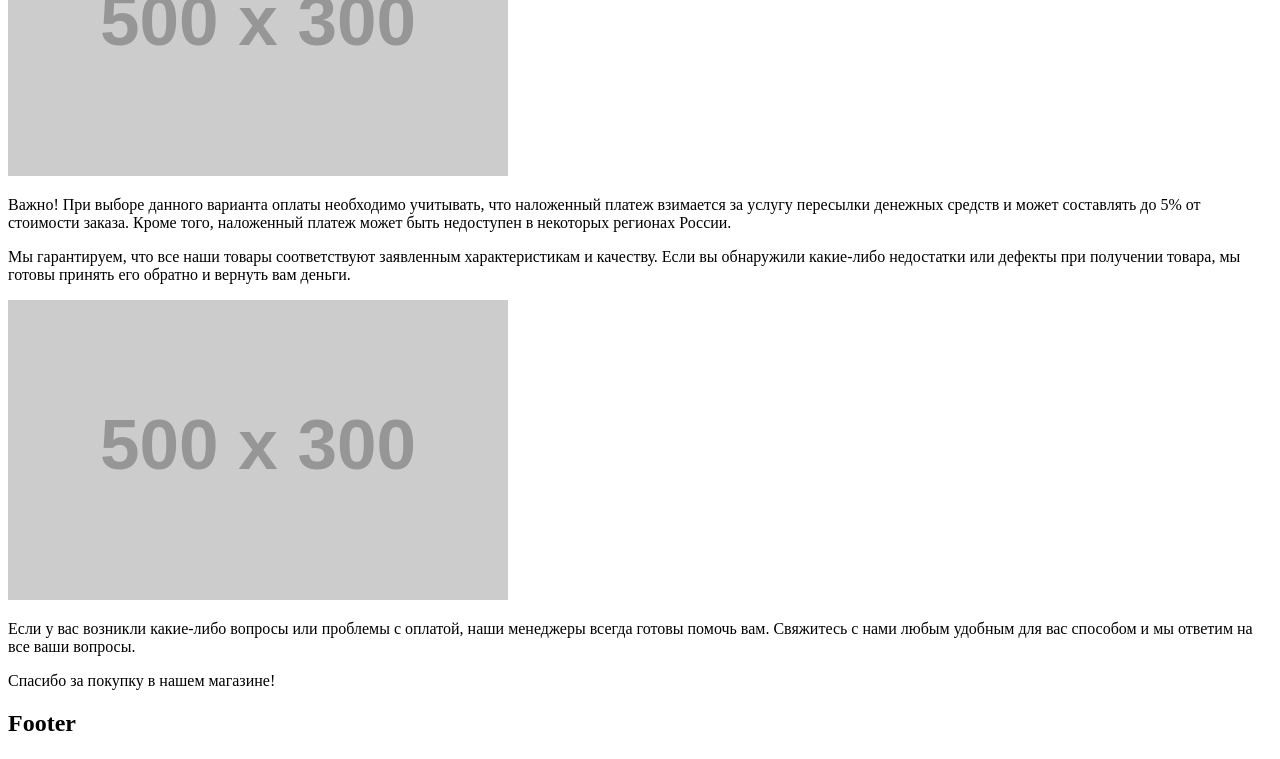
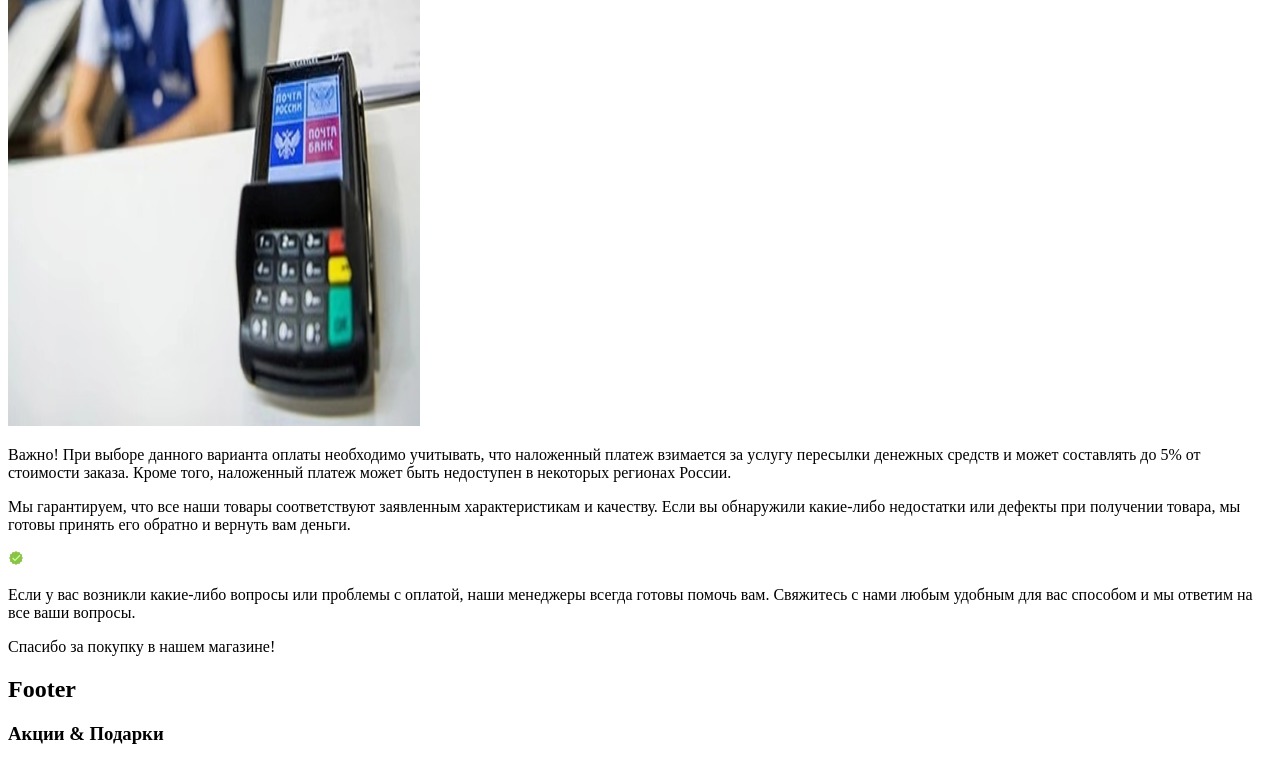
Before and after one commit to paltyshev/hygraph-ecommerce, a Next.js app: page /payment in a window 1280 px wide. Shown: the part 2102-2861 px from the top of the page. Built offline with nearby package versions, Linux system fonts and the light colour scheme.

Commit message:
3 files modified, 1 added

```diff
--- a/components/icons/index.js
+++ b/components/icons/index.js
@@ -12,3 +12,4 @@ export { default as FiShoppingCartIcon } from './fi-shopping-cart';
 export { default as Check } from './check';
 export { default as Pin } from './pin';
 export { default as ChevronRight } from './chevron-right';
+export { default as Quality } from './quality';
--- /dev/null
+++ b/components/icons/quality.js
@@ -0,0 +1,28 @@
+function Quality(props) {
+  return (
+    <svg
+      stroke="currentColor"
+      fill="currentColor"
+      stroke-width="0"
+      version="1"
+      viewBox="0 0 48 48"
+      enable-background="new 0 0 48 48"
+      height="1em"
+      width="1em"
+      xmlns="http://www.w3.org/2000/svg"
+      class="w-48 h-48"
+      {...props}
+    >
+      <polygon
+        fill="#8BC34A"
+        points="24,3 28.7,6.6 34.5,5.8 36.7,11.3 42.2,13.5 41.4,19.3 45,24 41.4,28.7 42.2,34.5 36.7,36.7 34.5,42.2 28.7,41.4 24,45 19.3,41.4 13.5,42.2 11.3,36.7 5.8,34.5 6.6,28.7 3,24 6.6,19.3 5.8,13.5 11.3,11.3 13.5,5.8 19.3,6.6"
+      ></polygon>
+      <polygon
+        fill="#CCFF90"
+        points="34.6,14.6 21,28.2 15.4,22.6 12.6,25.4 21,33.8 37.4,17.4"
+      ></polygon>
+    </svg>
+  );
+}
+
+export default Quality;
--- a/components/layout.js
+++ b/components/layout.js
@@ -13,7 +13,7 @@ function Layout({ children, footer, navigation }) {
       <React.Fragment>
         <DefaultSeo {...defaultSeo} />
         <Header {...navigation} />
-        <div className="max-w-7xl mx-auto sm:px-6">{children}</div>
+        <div className="mx-auto ">{children}</div>
         <Footer {...footer} />
         <NavbarBottom />
       </React.Fragment>
--- a/pages/payment.js
+++ b/pages/payment.js
@@ -1,5 +1,8 @@
 import AccentButton from '@/components/ui/accent-button';
 import Link from 'next/link';
+import Image from 'next/image';
+import terminal from '/components/images/terminal.jpg';
+import { Quality } from '@/icons';
 
 export default function Payment() {
   return (
@@ -36,11 +39,15 @@ export default function Payment() {
           России. Вы можете осмотреть товар и убедиться в его качестве перед
           оплатой. Оплата производится наличными или банковской картой.
         </p>
-        <img
-          src="https://via.placeholder.com/500x300"
-          alt="Почта России"
-          className="mb-4"
-        />
+        <div className="flex justify-center">
+          <Image
+            src={terminal}
+            width={412}
+            height={550}
+            alt="Терминал оплаты Почты России"
+            className="mb-4"
+          />
+        </div>
         <p className="mb-4 font-bold">
           Важно! При выборе данного варианта оплаты необходимо учитывать, что
           наложенный платеж взимается за услугу пересылки денежных средств и
@@ -53,11 +60,9 @@ export default function Payment() {
           или дефекты при получении товара, мы готовы принять его обратно и
           вернуть вам деньги.
         </p>
-        <img
-          src="https://via.placeholder.com/500x300"
-          alt="Гарантия качества"
-          className="mb-4"
-        />
+        <div className="flex justify-center">
+          <Quality />
+        </div>
         <p className="mb-4">
           Если у вас возникли какие-либо вопросы или проблемы с оплатой, наши
           менеджеры всегда готовы помочь вам. Свяжитесь с нами любым удобным для
```
